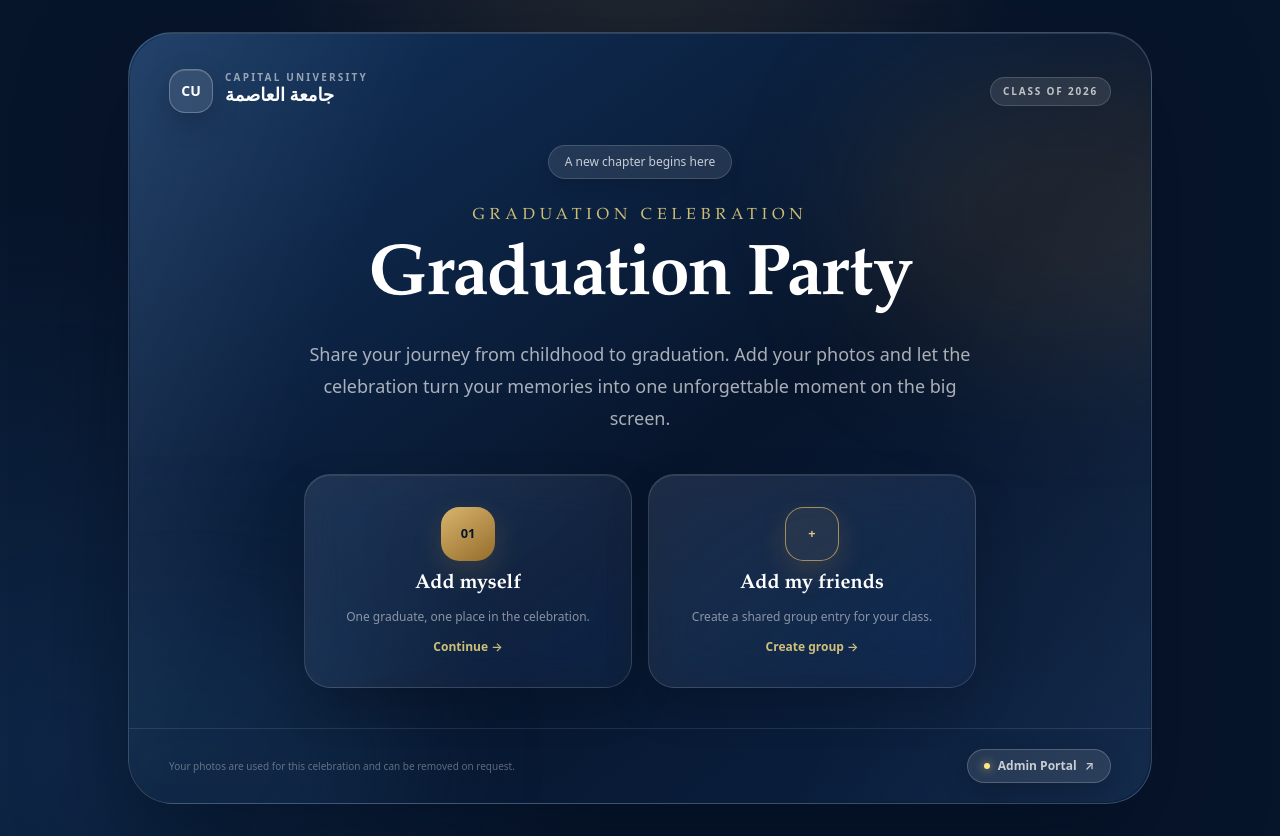
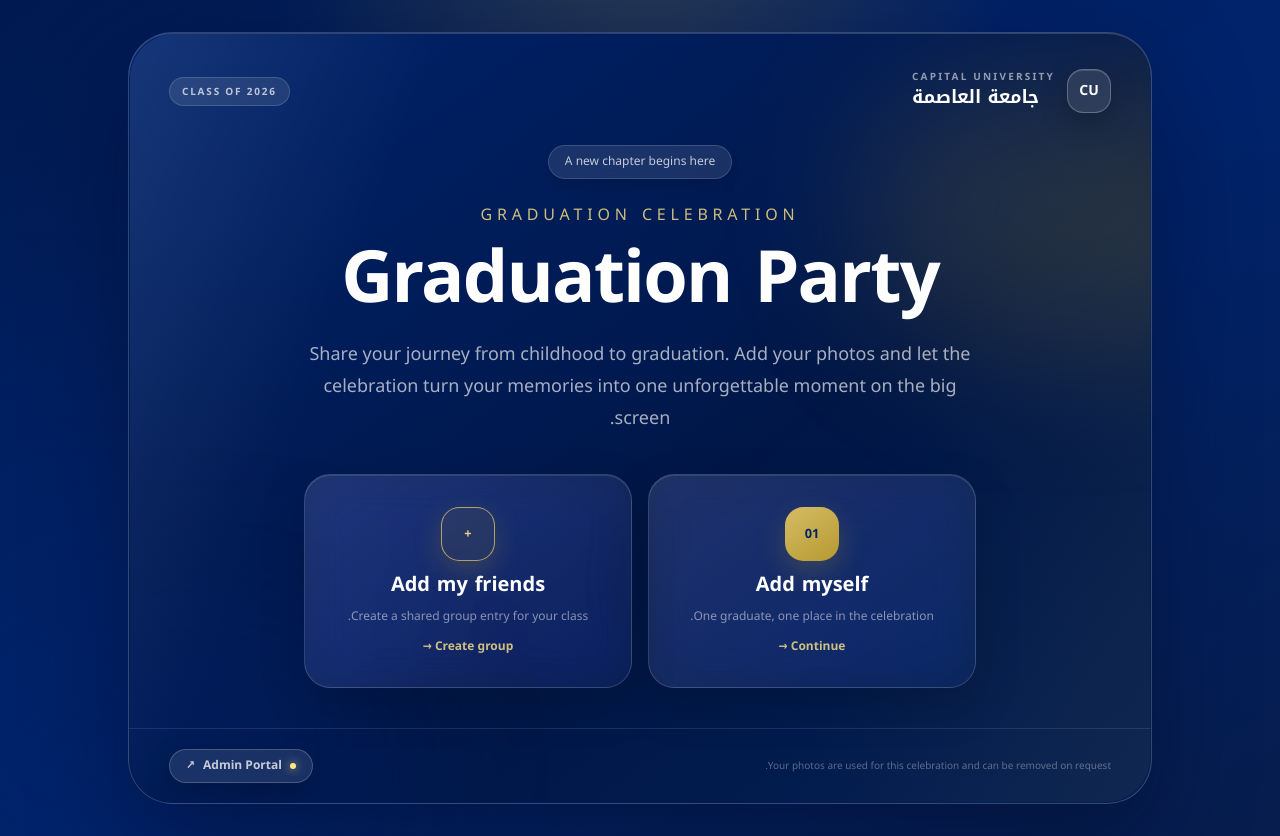
Before and after one commit to aamrabdelhay/graduationparty, a Next.js app: page / in a window 1280 px wide. Built offline with nearby package versions, Linux system fonts and the light colour scheme.

Commit message:
feat: unify site with Capital University luxury glass design

```diff
--- a/app/globals.css
+++ b/app/globals.css
@@ -1,46 +1,123 @@
 @import "tailwindcss";
 
 @theme {
-  --color-ink-950: #07152b;
-  --color-ink-900: #0b2345;
-  --color-ink-800: #12345f;
-  --color-ink-700: #1b477b;
-  --color-ink-600: #2b6095;
-  --color-ink-100: #dce9f7;
-  --color-cream-50: #f7faff;
-  --color-cream-100: #edf4fb;
-  --color-cream-200: #dbe8f5;
-  --color-gold-300: #d9b56c;
-  --color-gold-400: #caa05a;
-  --color-gold-500: #b88a3e;
-  --color-gold-600: #956c2c;
-  --color-gold-700: #74501f;
-  --font-display: "Iowan Old Style", "Palatino Linotype", Palatino, Georgia, "Times New Roman", serif;
-  --font-sans: ui-sans-serif, system-ui, -apple-system, BlinkMacSystemFont, "Segoe UI", Roboto, "Helvetica Neue", Arial, "Noto Sans", "Noto Kufi Arabic", sans-serif;
+  --color-capital-blue: #00236C;
+  --color-capital-gold: #B6992F;
+  --color-capital-white: #F7F7F7;
+  --color-ink-950: #061637;
+  --color-ink-900: #00236C;
+  --color-ink-800: #123477;
+  --color-ink-700: #31518b;
+  --color-ink-600: #5270a6;
+  --color-ink-100: #dce5f4;
+  --color-cream-50: #F7F7F7;
+  --color-cream-100: #eef1f7;
+  --color-cream-200: #dde4ef;
+  --color-gold-300: #d2bc67;
+  --color-gold-400: #c4a94a;
+  --color-gold-500: #B6992F;
+  --color-gold-600: #967b1f;
+  --color-gold-700: #705b16;
+  --font-display: "Noto Kufi Arabic", "Noto Sans Arabic", "Segoe UI", Tahoma, Arial, sans-serif;
+  --font-sans: "Noto Sans Arabic", "Noto Kufi Arabic", "Segoe UI", Tahoma, Arial, sans-serif;
 }
 
-html { -webkit-text-size-adjust: 100%; }
-body { font-family: var(--font-sans); background: var(--color-cream-50); color: #152235; }
+:root {
+  --cap-blue: #00236C;
+  --cap-gold: #B6992F;
+  --cap-white: #F7F7F7;
+  --glass-white: rgba(255,255,255,.72);
+  --glass-blue: rgba(0,35,108,.075);
+  --glass-border: rgba(0,35,108,.13);
+  --glass-shadow: 0 24px 70px rgba(0,35,108,.12), 0 3px 12px rgba(0,35,108,.06);
+}
+
+html { -webkit-text-size-adjust: 100%; scroll-behavior: smooth; }
+body {
+  margin: 0;
+  font-family: var(--font-sans);
+  background:
+    radial-gradient(circle at 90% 0%, rgba(182,153,47,.13), transparent 28%),
+    radial-gradient(circle at 0% 80%, rgba(0,35,108,.10), transparent 30%),
+    linear-gradient(135deg, #F7F7F7 0%, #eef2f8 48%, #f8f8f8 100%);
+  background-attachment: fixed;
+  color: #0b1d3b;
+  direction: rtl;
+}
 .font-display { font-family: var(--font-display); }
-:focus-visible { outline: 2px solid var(--color-gold-400); outline-offset: 3px; border-radius: 4px; }
-* { scrollbar-width: thin; scrollbar-color: rgba(43, 96, 149, 0.35) transparent; }
+:focus-visible { outline: 2px solid var(--cap-gold); outline-offset: 3px; border-radius: 8px; }
+* { scrollbar-width: thin; scrollbar-color: rgba(0,35,108,.3) transparent; }
 
-/* Capital University-inspired palette: university blue, royal blue and restrained academic gold. */
+/* Unified luxury glass system — intentionally applies across every route. */
+.capital-page {
+  min-height: 100dvh;
+  background:
+    radial-gradient(circle at 12% 10%, rgba(182,153,47,.10), transparent 25%),
+    radial-gradient(circle at 88% 88%, rgba(0,35,108,.09), transparent 30%);
+}
+
+.capital-shell,
+.capital-glass,
+main > div > section,
+main > div > aside,
+main > div > article {
+  border-color: var(--glass-border) !important;
+}
+
+.capital-glass,
+main .bg-white:not(.capu-action-icon),
+main .bg-white\/80,
+main .bg-white\/90 {
+  background: linear-gradient(145deg, rgba(255,255,255,.82), rgba(255,255,255,.55)) !important;
+  border: 1px solid var(--glass-border) !important;
+  box-shadow: var(--glass-shadow) !important;
+  backdrop-filter: blur(24px) saturate(135%);
+  -webkit-backdrop-filter: blur(24px) saturate(135%);
+}
+
+main input,
+main textarea,
+main select {
+  background: rgba(255,255,255,.68) !important;
+  border-color: rgba(0,35,108,.16) !important;
+  border-radius: 14px !important;
+  box-shadow: inset 0 1px 0 rgba(255,255,255,.8), 0 5px 18px rgba(0,35,108,.045);
+  backdrop-filter: blur(16px);
+}
+main input:focus,
+main textarea:focus,
+main select:focus {
+  border-color: rgba(182,153,47,.75) !important;
+  box-shadow: 0 0 0 3px rgba(182,153,47,.12), 0 8px 22px rgba(0,35,108,.08) !important;
+}
+
+button:not(.capu-action):not(.capu-admin),
+a.rounded-xl,
+a.rounded-lg {
+  transition: transform .2s ease, box-shadow .2s ease, border-color .2s ease, background .2s ease;
+}
+
+/* Normalize common Tailwind surfaces without changing behavior. */
+main .border-slate-200,
+main .border-slate-300,
+main .border-slate-100 {
+  border-color: rgba(0,35,108,.12) !important;
+}
+main .shadow-sm { box-shadow: 0 12px 32px rgba(0,35,108,.08) !important; }
+
 .capu-landing {
   background:
-    radial-gradient(circle at 50% -10%, rgba(184, 138, 62, 0.18), transparent 34%),
-    radial-gradient(circle at 5% 90%, rgba(27, 71, 123, 0.34), transparent 38%),
-    #07152b;
+    radial-gradient(circle at 50% -10%, rgba(182,153,47,.24), transparent 34%),
+    radial-gradient(circle at 5% 90%, rgba(0,35,108,.48), transparent 38%),
+    linear-gradient(145deg, #001a50, #00236C 54%, #071d4d);
 }
-
 .capu-phone {
   isolation: isolate;
   background:
-    linear-gradient(145deg, rgba(18, 52, 95, 0.98), rgba(7, 21, 43, 0.99) 55%, rgba(11, 35, 69, 0.99)),
-    #07152b;
-  box-shadow: 0 40px 100px rgba(2, 12, 28, .5), inset 0 1px 0 rgba(255,255,255,.12);
+    linear-gradient(145deg, rgba(0,35,108,.97), rgba(0,22,70,.98) 58%, rgba(4,31,83,.98)),
+    #00236C;
+  box-shadow: 0 40px 100px rgba(0,10,40,.48), inset 0 1px 0 rgba(255,255,255,.16);
 }
-
 .capu-phone::after {
   content: "";
   position: absolute;
@@ -48,56 +125,45 @@ body { font-family: var(--font-sans); background: var(--color-cream-50); color:
   z-index: 0;
   pointer-events: none;
   border-radius: inherit;
-  background: linear-gradient(110deg, rgba(255,255,255,.08), transparent 24%, transparent 72%, rgba(255,255,255,.04));
+  background: linear-gradient(110deg, rgba(255,255,255,.09), transparent 24%, transparent 72%, rgba(182,153,47,.07));
 }
-
 .capu-glow { position: absolute; pointer-events: none; border-radius: 999px; filter: blur(70px); z-index: 0; }
-.capu-glow-one { width: 420px; height: 280px; top: 5%; right: -130px; background: rgba(184, 138, 62, .13); }
-.capu-glow-two { width: 420px; height: 320px; bottom: -120px; left: -150px; background: rgba(43, 96, 149, .25); }
-
+.capu-glow-one { width: 420px; height: 280px; top: 5%; right: -130px; background: rgba(182,153,47,.18); }
+.capu-glow-two { width: 420px; height: 320px; bottom: -120px; left: -150px; background: rgba(0,35,108,.38); }
 .capu-action,
 .capu-admin,
 .capu-badge,
 .capu-mark { transition: transform .3s cubic-bezier(.2,.8,.2,1), background-color .3s ease, border-color .3s ease, box-shadow .3s ease; }
-
 .capu-action {
-  display: flex;
-  min-height: 205px;
-  flex-direction: column;
-  align-items: center;
-  justify-content: center;
-  gap: .55rem;
-  border: 1px solid rgba(255,255,255,.13);
-  border-radius: 1.65rem;
-  background: linear-gradient(145deg, rgba(255,255,255,.105), rgba(255,255,255,.035));
-  padding: 2rem;
-  text-align: center;
-  box-shadow: 0 18px 45px rgba(0,0,0,.16), inset 0 1px 0 rgba(255,255,255,.09);
-  backdrop-filter: blur(22px) saturate(135%);
-  -webkit-backdrop-filter: blur(22px) saturate(135%);
+  display: flex; min-height: 205px; flex-direction: column; align-items: center; justify-content: center; gap: .55rem;
+  border: 1px solid rgba(255,255,255,.15); border-radius: 1.65rem;
+  background: linear-gradient(145deg, rgba(255,255,255,.12), rgba(255,255,255,.035));
+  padding: 2rem; text-align: center;
+  box-shadow: 0 18px 45px rgba(0,0,0,.17), inset 0 1px 0 rgba(255,255,255,.10);
+  backdrop-filter: blur(22px) saturate(140%); -webkit-backdrop-filter: blur(22px) saturate(140%);
 }
-
 .capu-action:hover,
-.capu-admin:hover { transform: translateY(-4px) scale(1.025); border-color: rgba(202,160,90,.5); background-color: rgba(255,255,255,.12); box-shadow: 0 22px 55px rgba(0,0,0,.24), 0 0 0 1px rgba(202,160,90,.08) inset; }
+.capu-admin:hover { transform: translateY(-4px) scale(1.025); border-color: rgba(182,153,47,.58); background-color: rgba(255,255,255,.13); box-shadow: 0 22px 55px rgba(0,0,0,.25), 0 0 0 1px rgba(182,153,47,.10) inset; }
 .capu-action:active,
 .capu-admin:active { transform: translateY(-1px) scale(.99); }
+.capu-action-icon {
+  display: flex; width: 3.4rem; height: 3.4rem; align-items: center; justify-content: center; border-radius: 1.15rem;
+  background: linear-gradient(145deg, #d5bd67, #B6992F); color: #00236C; font-size: .8rem; font-weight: 800;
+  box-shadow: 0 10px 28px rgba(182,153,47,.24);
+}
+.capu-action-icon-outline { border: 1px solid rgba(213,189,103,.8); background: rgba(182,153,47,.10); color: #e5d48e; }
+.capu-mark { box-shadow: 0 10px 28px rgba(0,0,0,.22), inset 0 1px 0 rgba(255,255,255,.15); }
+.capu-admin { box-shadow: 0 10px 28px rgba(0,0,0,.2); }
 
-.capu-action-icon {
-  display: flex;
-  width: 3.4rem;
-  height: 3.4rem;
-  align-items: center;
-  justify-content: center;
-  border-radius: 1.15rem;
-  background: linear-gradient(145deg, #d9b56c, #956c2c);
-  color: #07152b;
-  font-size: .8rem;
-  font-weight: 800;
-  box-shadow: 0 10px 28px rgba(184,138,62,.2);
+/* Elegant shared navigation/header surfaces. */
+header:not(.capu-phone header),
+nav {
+  background: rgba(247,247,247,.70) !important;
+  border-color: rgba(0,35,108,.10) !important;
+  box-shadow: 0 10px 30px rgba(0,35,108,.06);
+  backdrop-filter: blur(22px) saturate(140%);
+  -webkit-backdrop-filter: blur(22px) saturate(140%);
 }
-.capu-action-icon-outline { border: 1px solid rgba(217,181,108,.7); background: rgba(217,181,108,.08); color: #e3c584; }
-.capu-mark { box-shadow: 0 10px 28px rgba(0,0,0,.2), inset 0 1px 0 rgba(255,255,255,.15); }
-.capu-admin { box-shadow: 0 10px 28px rgba(0,0,0,.2); }
 
 @media (max-width: 640px) {
   .capu-phone { border-radius: 2.25rem; }
@@ -105,4 +171,4 @@ body { font-family: var(--font-sans); background: var(--color-cream-50); color:
 }
 
 @keyframes shimmer { 0% { background-position: -400px 0; } 100% { background-position: 400px 0; } }
-.skeleton { background: linear-gradient(90deg, rgba(148,163,184,.14) 25%, rgba(148,163,184,.3) 50%, rgba(148,163,184,.14) 75%); background-size: 800px 100%; animation: shimmer 1.4s infinite linear; }
+.skeleton { background: linear-gradient(90deg, rgba(0,35,108,.07) 25%, rgba(182,153,47,.16) 50%, rgba(0,35,108,.07) 75%); background-size: 800px 100%; animation: shimmer 1.4s infinite linear; }
```
